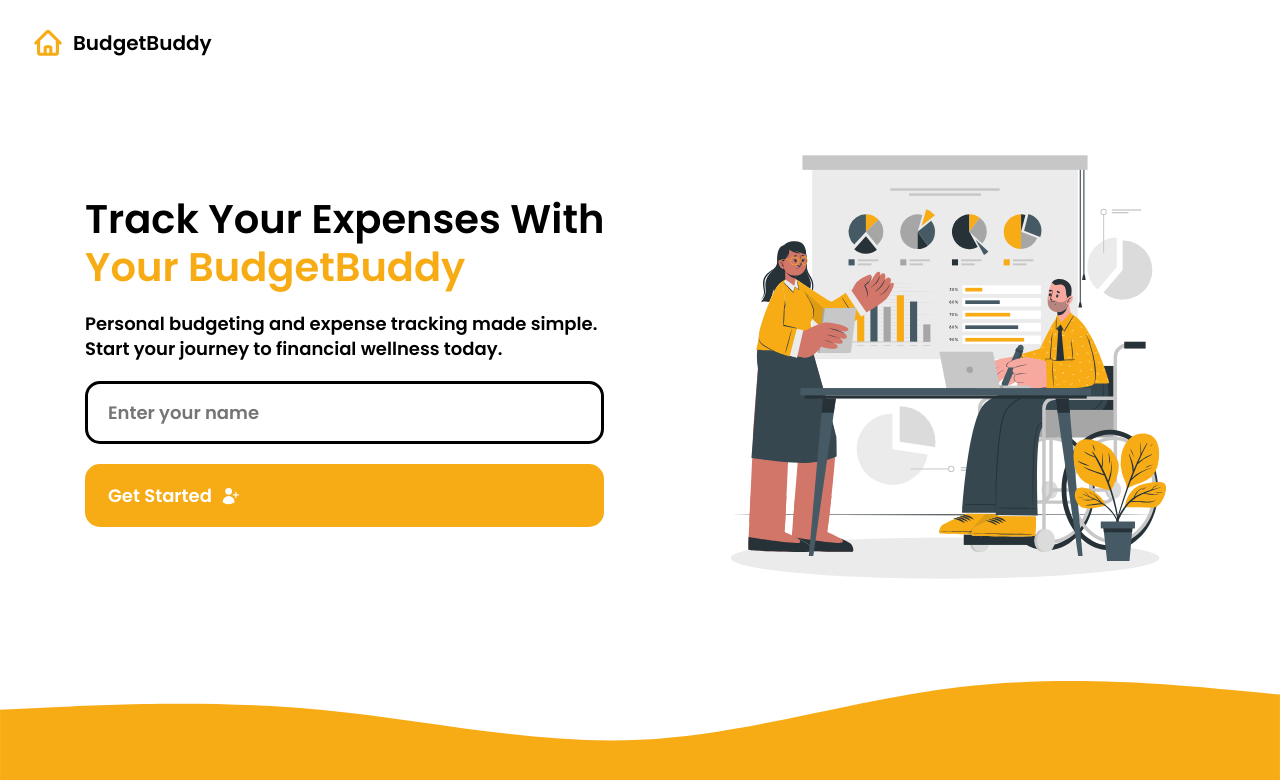
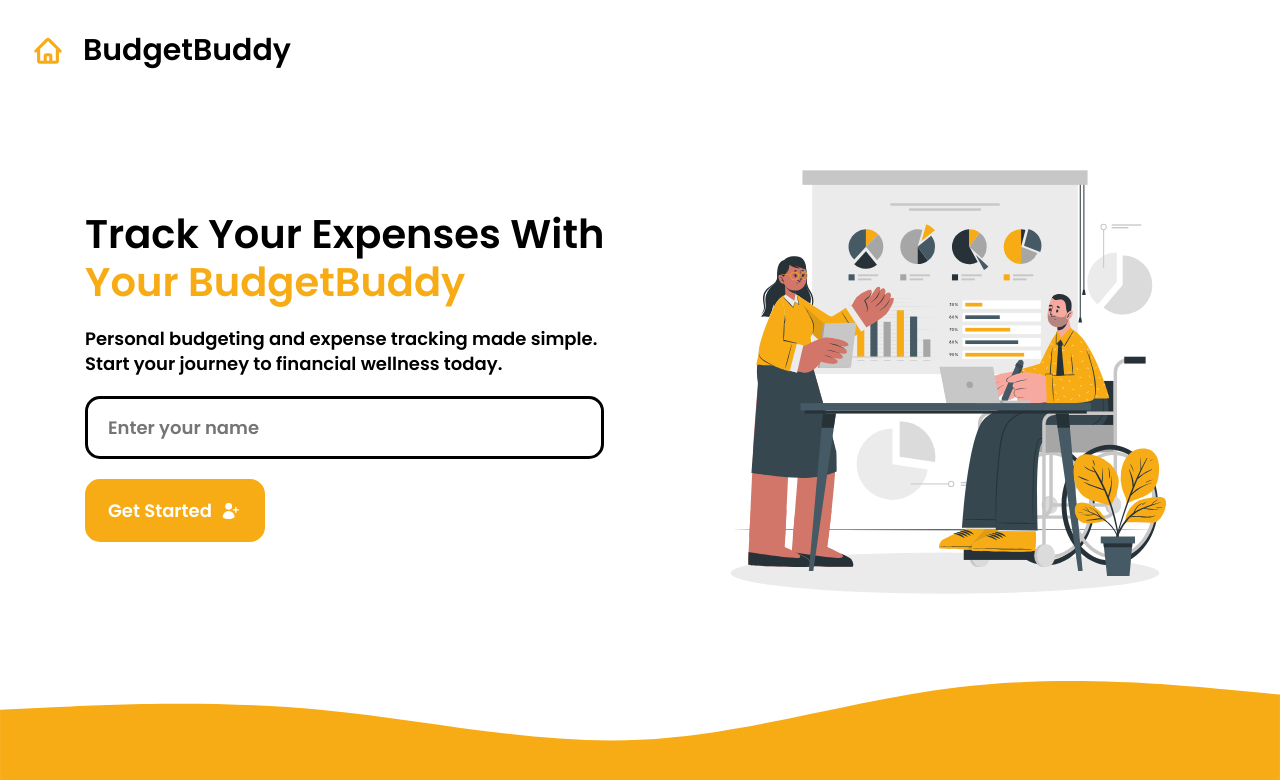
Before and after one commit to Alstudd/Expense-Tracker-Web-App, a React (Vite) app: page / in a window 1280 px wide. Shown: the top 780 px of the page. Built offline with nearby package versions, Linux system fonts and the light colour scheme.

Commit message:
test done

```diff
--- a/src/main.css
+++ b/src/main.css
@@ -39,10 +39,10 @@ nav button {
 nav a {
     display: flex;
     align-items: center;
-    gap: 10px;
+    gap: 20px;
     font-weight: bold;
     color: black;
-    font-size: 20px;
+    font-size: 30px;
     border: 3px solid transparent;
     padding: 15px 20px;
 }
@@ -138,12 +138,13 @@ form button {
     display: flex;
     align-items: center;
     gap: 8px;
-    /* width: 180px; */
+    width: 180px;
 }
 
 @media screen and (max-width: 1024px) {
     .hero {
         flex-direction: column;
+        margin: 0;
     }
 }
 @media screen and (max-width: 768px) {
```
